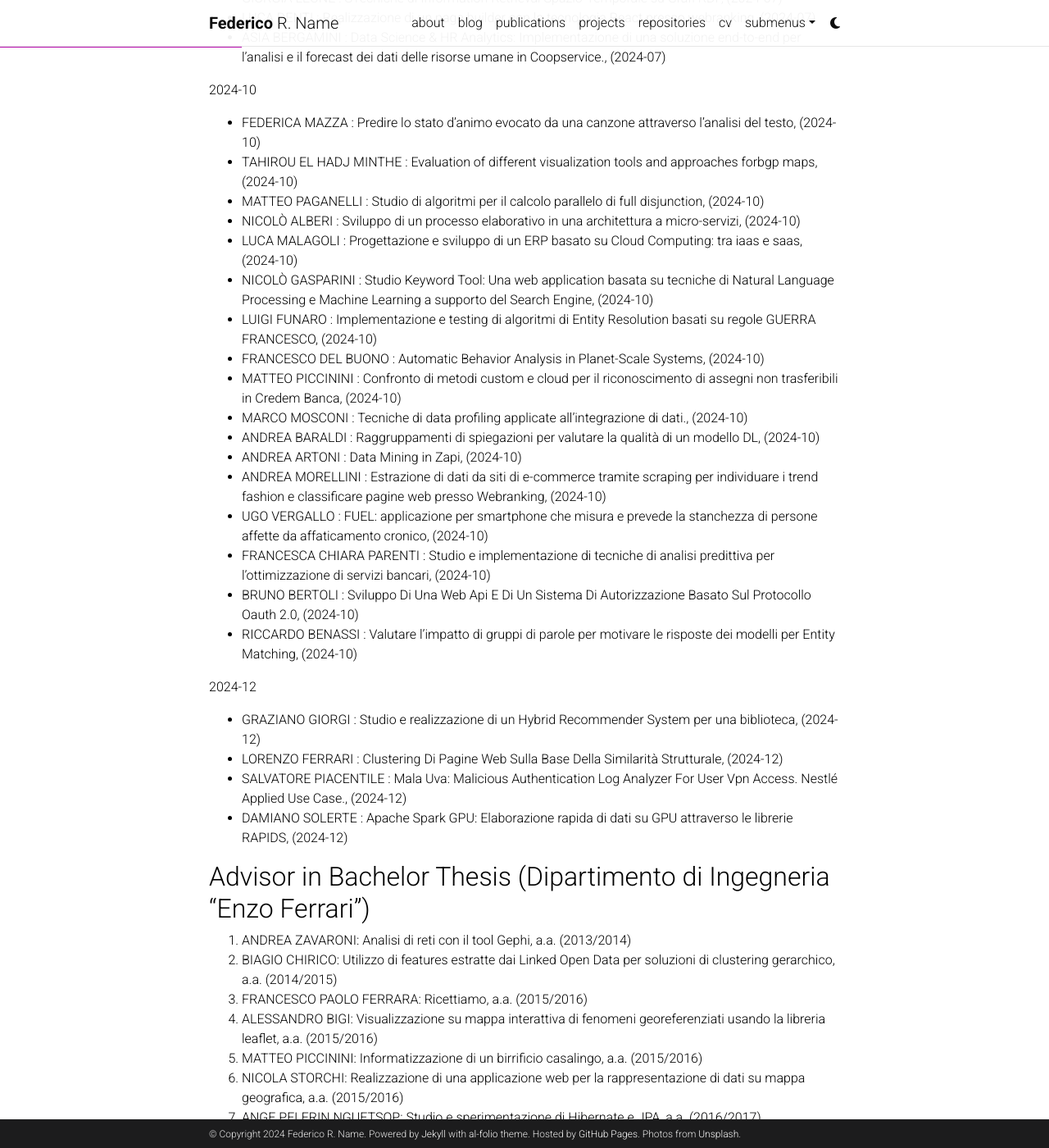
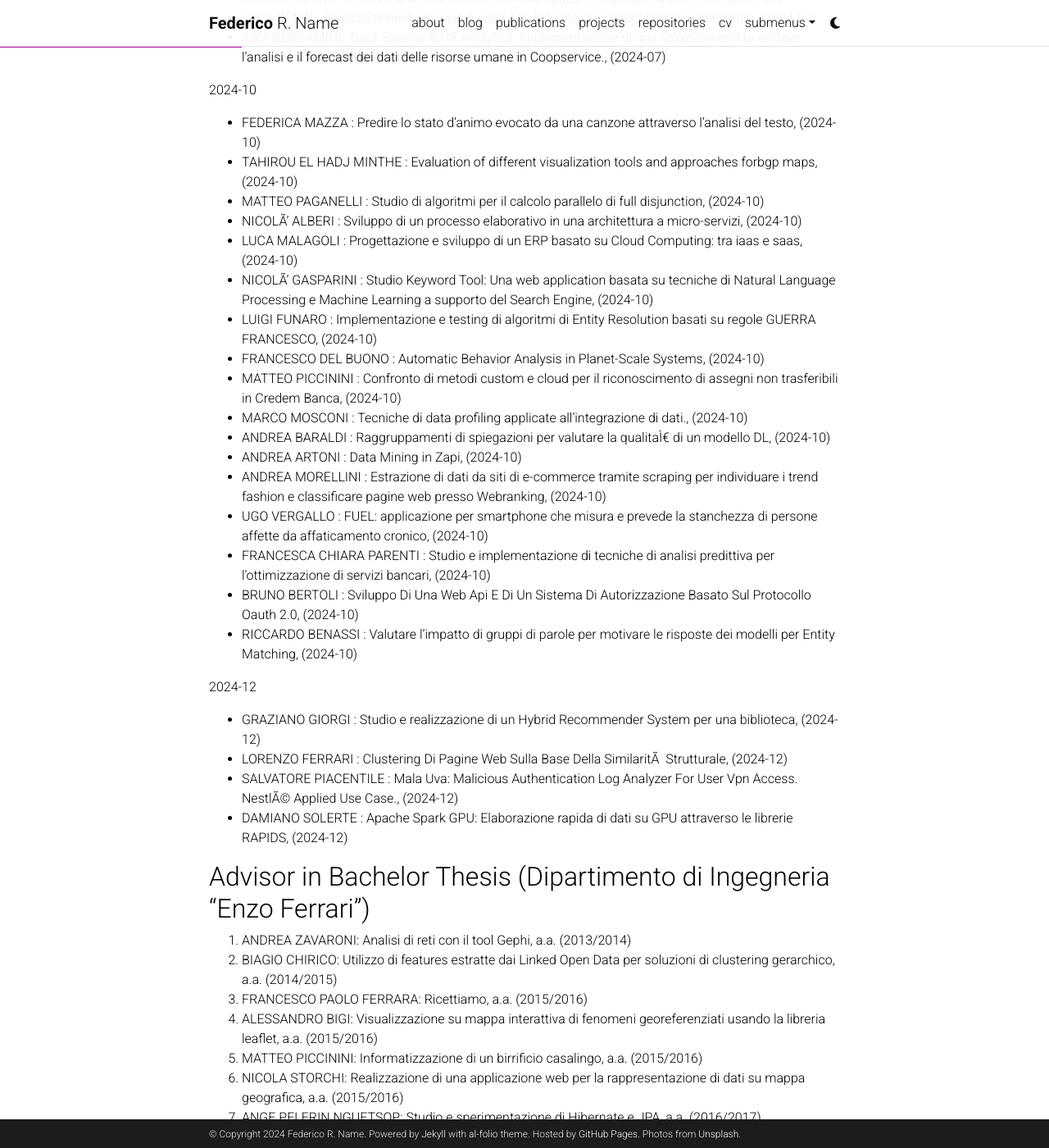
Before and after one commit to fedemelis/al-folio-old-test, a Jekyll site: the page built from _pages/thesis.md, in a window 1280 px wide and 1400 px high, scrolled down 2159 px. Shown: the whole window at 82% size. Built offline with Jekyll 4.4.1, drawn with Linux system fonts in a browser that asks for light colours; comment, search, counter and statistics services are not loaded; a style sheet for code colours, icons or effects is not loaded; some of the changed text lies outside the part shown.

Commit message:
automatic thesis update

```diff
--- a/_pages/thesis.md
+++ b/_pages/thesis.md
@@ -71,16 +71,16 @@
 - FEDERICA MAZZA : Predire lo stato d'animo evocato da una canzone attraverso l'analisi del testo, (2024-10)
 - TAHIROU EL HADJ MINTHE : Evaluation of different visualization tools and approaches forbgp maps, (2024-10)
 - MATTEO PAGANELLI : Studio di algoritmi per il calcolo parallelo di full disjunction, (2024-10)
-- NICOLÒ ALBERI : Sviluppo di un processo elaborativo in una architettura a micro-servizi, (2024-10)
+- NICOLÃ’ ALBERI : Sviluppo di un processo elaborativo in una architettura a micro-servizi, (2024-10)
 - LUCA MALAGOLI : Progettazione e sviluppo di un ERP basato su Cloud Computing: tra iaas e saas, (2024-10)
-- NICOLÒ GASPARINI : Studio Keyword Tool: Una web application basata su tecniche di
+- NICOLÃ’ GASPARINI : Studio Keyword Tool: Una web application basata su tecniche di
  Natural Language Processing e Machine Learning
  a supporto del Search Engine, (2024-10)
 - LUIGI FUNARO : Implementazione e testing di algoritmi di Entity Resolution basati su regole GUERRA FRANCESCO, (2024-10)
 - FRANCESCO DEL BUONO : Automatic Behavior Analysis in Planet-Scale Systems, (2024-10)
 - MATTEO PICCININI : Confronto di metodi custom e cloud per il riconoscimento di assegni non trasferibili in Credem Banca, (2024-10)
 - MARCO MOSCONI : Tecniche di data profiling applicate all'integrazione di dati., (2024-10)
-- ANDREA BARALDI : Raggruppamenti di spiegazioni per valutare la qualità di un modello DL, (2024-10)
+- ANDREA BARALDI : Raggruppamenti di spiegazioni per valutare la qualitaÌ€ di un modello DL, (2024-10)
 - ANDREA ARTONI : Data Mining in Zapi, (2024-10)
 - ANDREA MORELLINI : Estrazione di dati da siti di e-commerce tramite scraping per individuare i trend fashion e classificare pagine web presso Webranking, (2024-10)
 - UGO VERGALLO : FUEL: applicazione per smartphone che misura e prevede la stanchezza di persone affette da affaticamento cronico, (2024-10)
@@ -90,8 +90,8 @@
 
 2024-12
 - GRAZIANO GIORGI : Studio e realizzazione di un Hybrid Recommender System per una biblioteca, (2024-12)
-- LORENZO FERRARI : Clustering Di Pagine Web Sulla Base Della Similarità Strutturale, (2024-12)
-- SALVATORE PIACENTILE : Mala Uva: Malicious Authentication Log Analyzer For User Vpn Access. Nestlé Applied Use Case., (2024-12)
+- LORENZO FERRARI : Clustering Di Pagine Web Sulla Base Della SimilaritÃ  Strutturale, (2024-12)
+- SALVATORE PIACENTILE : Mala Uva: Malicious Authentication Log Analyzer For User Vpn Access. NestlÃ© Applied Use Case., (2024-12)
 - DAMIANO SOLERTE : Apache Spark GPU: Elaborazione rapida di dati su GPU attraverso le librerie RAPIDS, (2024-12)
 
 ## Advisor in Bachelor Thesis (Dipartimento di Ingegneria "Enzo Ferrari")
@@ -200,7 +200,7 @@
 102.   ANTONIO PALESE: Framework Per Lo Sviluppo Web E La Persistenza Di Dati : Spring E Django, a.a. (2019/2020)
 103.   DYLAN SITTI BOARINI: Docker E L'orchestrazione Dei Container, a.a. (2019/2020)
 104.   DANIELE MURGOLO: testo e NLTK, a.a. (2019/2020)
-105.   NICOLÒ ZUNARELLI: None, a.a. (2019/2020)
+105.   NICOLÃ’ ZUNARELLI: None, a.a. (2019/2020)
 106.   SIMONE DI PAOLO: Realizzazione di un'applicazione web per la gestione delle pubblicazioni scientifiche, a.a. (2019/2020)
 107.   GIUSEPPE PALUMBO: Kubernetes: Comunicazione tra server e gestione dei dati in kubernetes, a.a. (2019/2020)
 108.   ALESSIO ALFONSI: Il framework Activiti: analisi e applicazione, a.a. (2019/2020)
@@ -282,7 +282,7 @@
 179.   SIMONE BERGAMINI: Sviluppo di un Algoritmo di Localizzazione di Tag RFID, a.a. (2021/2022)
 180.   DAVIDE CAVAZZUTI: Nuova tecnologia per applicativi Web: Blazor Wasm, a.a. (2021/2022)
 181.   NICHOLAS BARALDI: MMR Hybrid Display Code: progettazione e programmazione del software di una scheda display con microcontrollore STM32 e architettura TouchGFX, a.a. (2021/2022)
-182.   MARTINA FONTANESI: Criticità e soluzioni per la gestione dell'infrastruttura IT aziendale: il caso dell'azienda APS SRL, a.a. (2021/2022)
+182.   MARTINA FONTANESI: CriticitÃ  e soluzioni per la gestione dell'infrastruttura IT aziendale: il caso dell'azienda APS SRL, a.a. (2021/2022)
 183.   ELENA BUCCOLIERO: Analisi Di Time-Series E Tecniche Di Previsione Con Python, a.a. (2021/2022)
 184.   NICOLA GUERRA: Sviluppo di un'applicazione web per la certificazione di Industria 4.0., a.a. (2021/2022)
 185.   DAVIDE LUGLI: Progetto e Sviluppo di un Applicativo Web per la Creazione Intelligente di Curriculum Vitae, a.a. (2021/2022)
```
Also changed, not shown: other parts of _pages/thesis.md (+13 -13 lines).
